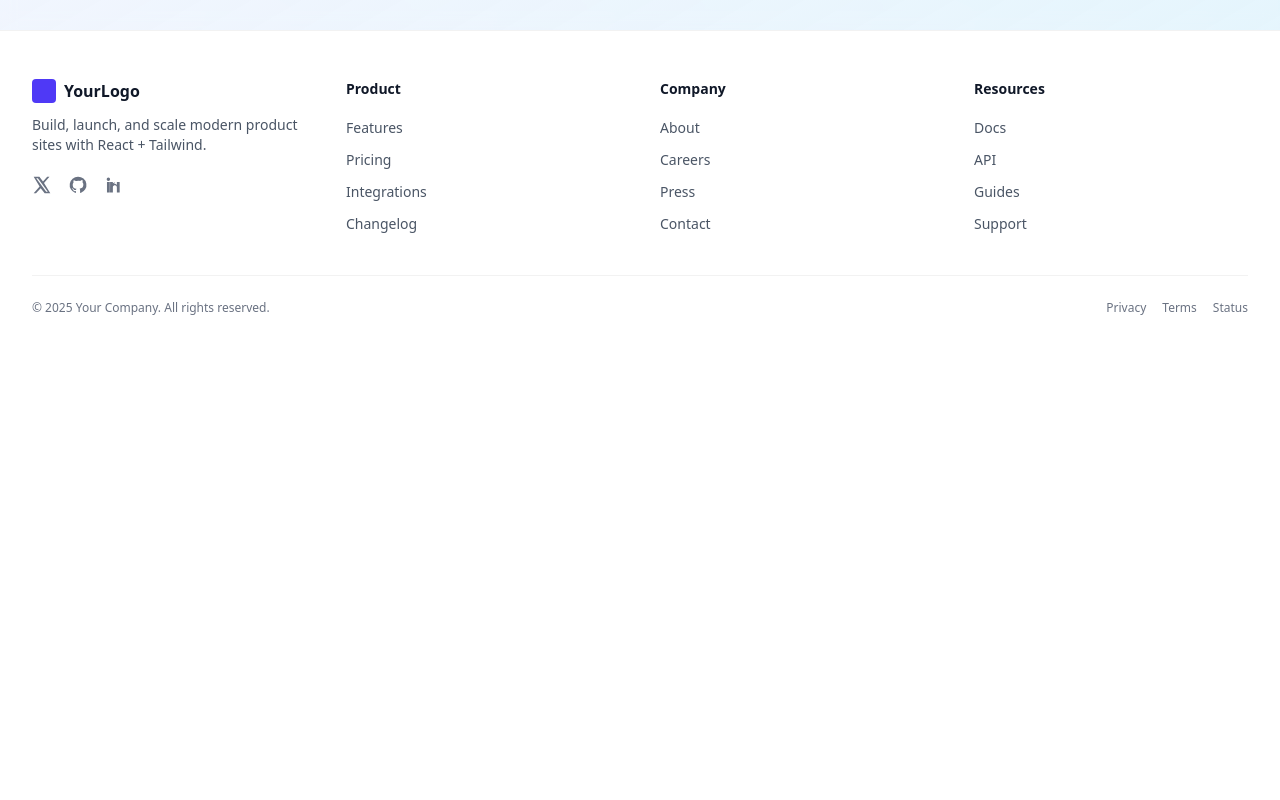
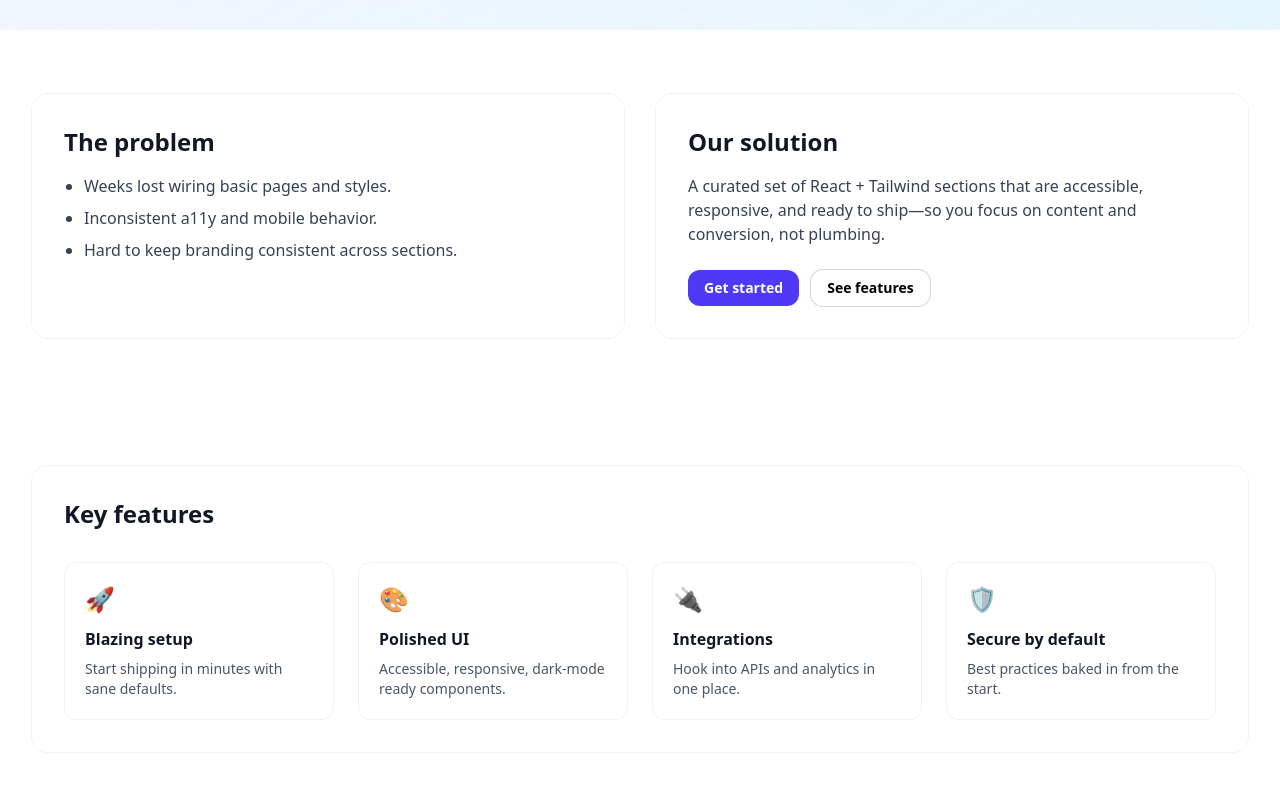
Before and after one commit to JoHeyJo/sling-it-product-site, a React (Vite) app: page / in a window 1280 px wide. Shown: the part 720-1520 px from the top of the page. Before the commit the page ends 1084 px from the top, so only its background shows below. Built offline with nearby package versions, Linux system fonts and the light colour scheme.

Commit message:
creating core conversion sections

```diff
--- a/src/App.tsx
+++ b/src/App.tsx
@@ -1,6 +1,8 @@
 import Hero from "./components/Hero";
 import NavBar from "./components/NavBar";
 import Footer from "./components/Footer";
+import ProblemSolution from "./sections/ProblemSolution";
+import Features from "./sections/Features";
 
 function App() {
   return (
@@ -35,6 +37,8 @@ function App() {
           },
         ]}
       />
+      <ProblemSolution />
+      <Features />
       <Footer />
     </div>
   );
--- /dev/null
+++ b/src/data/content.ts
@@ -0,0 +1,109 @@
+export const features = [
+  {
+    icon: "🚀",
+    title: "Blazing setup",
+    blurb: "Start shipping in minutes with sane defaults.",
+  },
+  {
+    icon: "🎨",
+    title: "Polished UI",
+    blurb: "Accessible, responsive, dark-mode ready components.",
+  },
+  {
+    icon: "🔌",
+    title: "Integrations",
+    blurb: "Hook into APIs and analytics in one place.",
+  },
+  {
+    icon: "🛡️",
+    title: "Secure by default",
+    blurb: "Best practices baked in from the start.",
+  },
+];
+
+export const benefits = [
+  { stat: "10×", label: "Faster launch" },
+  { stat: "99.99%", label: "Uptime target" },
+  { stat: "↓70%", label: "Support load" },
+  { stat: "↑25%", label: "Conversion" },
+];
+
+export const testimonials = [
+  {
+    quote: "We built a launch page in a day and doubled signups.",
+    author: "Sam Rivera",
+    role: "PM, Acme Co.",
+    avatar: "https://i.pravatar.cc/80?img=12",
+  },
+  {
+    quote: "Beautiful defaults and great a11y out of the box.",
+    author: "Dana Hu",
+    role: "Design Lead, Piper",
+    avatar: "https://i.pravatar.cc/80?img=22",
+  },
+];
+
+export const useCases = [
+  {
+    title: "SaaS Marketing",
+    blurb: "Feature pages, pricing, blog, changelog.",
+  },
+  {
+    title: "Developer Tools",
+    blurb: "Docs-first flows, code samples, status.",
+  },
+  { title: "Mobile Apps", blurb: "App store links, walkthroughs, FAQs." },
+];
+
+export const integrations = [
+  { name: "Stripe", logo: "https://dummyimage.com/96x24/000/fff&text=Stripe" },
+  { name: "Vercel", logo: "https://dummyimage.com/96x24/000/fff&text=Vercel" },
+  {
+    name: "Plausible",
+    logo: "https://dummyimage.com/96x24/000/fff&text=Plausible",
+  },
+  {
+    name: "HubSpot",
+    logo: "https://dummyimage.com/96x24/000/fff&text=HubSpot",
+  },
+];
+
+export const faqs = [
+  {
+    q: "Is it production ready?",
+    a: "Yes—fully typed, a11y-friendly, and responsive.",
+  },
+  {
+    q: "Does it support dark mode?",
+    a: "Yep. Class-based dark mode with a toggle.",
+  },
+  {
+    q: "Can I self-host?",
+    a: "Absolutely. Deploy anywhere—Vite builds static assets.",
+  },
+];
+
+export const plans = [
+  {
+    name: "Starter",
+    priceMonthly: "$9",
+    features: ["All core blocks", "Email support"],
+    highlighted: false,
+  },
+  {
+    name: "Pro",
+    priceMonthly: "$29",
+    features: [
+      "Everything in Starter",
+      "A/B testing hooks",
+      "Priority support",
+    ],
+    highlighted: true,
+  },
+  {
+    name: "Team",
+    priceMonthly: "$79",
+    features: ["Everything in Pro", "Team seats", "SLAs"],
+    highlighted: false,
+  },
+];
--- /dev/null
+++ b/src/sections/Features.tsx
@@ -0,0 +1,29 @@
+import { features } from "../data/content";
+
+export default function Features() {
+  return (
+    <section id="features" className="mx-auto max-w-7xl px-6 py-16 lg:px-8">
+      <div className="rounded-2xl bg-white/70 p-8 ring-1 ring-black/5 backdrop-blur-md dark:bg-gray-900/80 dark:ring-white/10">
+        <h2 className="text-2xl font-semibold text-gray-900 dark:text-white">
+          Key features
+        </h2>
+        <div className="mt-8 grid grid-cols-1 gap-6 sm:grid-cols-2 lg:grid-cols-4">
+          {features.map((f) => (
+            <div
+              key={f.title}
+              className="rounded-xl border border-black/5 p-5 dark:border-white/10"
+            >
+              <div className="text-2xl">{f.icon}</div>
+              <h3 className="mt-3 text-base font-semibold text-gray-900 dark:text-white">
+                {f.title}
+              </h3>
+              <p className="mt-2 text-sm text-gray-600 dark:text-gray-400">
+                {f.blurb}
+              </p>
+            </div>
+          ))}
+        </div>
+      </div>
+    </section>
+  );
+}
--- /dev/null
+++ b/src/sections/ProblemSolution.tsx
@@ -0,0 +1,42 @@
+export default function ProblemSolution() {
+  return (
+    <section id="problem" className="mx-auto max-w-7xl px-6 py-16 lg:px-8">
+      <div className="grid gap-8 lg:grid-cols-2">
+        <div className="rounded-2xl bg-white/70 p-8 ring-1 ring-black/5 backdrop-blur-md dark:bg-gray-900/80 dark:ring-white/10">
+          <h2 className="text-2xl font-semibold text-gray-900 dark:text-white">
+            The problem
+          </h2>
+          <ul className="mt-4 list-disc space-y-2 pl-5 text-gray-700 dark:text-gray-300">
+            <li>Weeks lost wiring basic pages and styles.</li>
+            <li>Inconsistent a11y and mobile behavior.</li>
+            <li>Hard to keep branding consistent across sections.</li>
+          </ul>
+        </div>
+        <div className="rounded-2xl bg-white/70 p-8 ring-1 ring-black/5 backdrop-blur-md dark:bg-gray-900/80 dark:ring-white/10">
+          <h3 className="text-2xl font-semibold text-gray-900 dark:text-white">
+            Our solution
+          </h3>
+          <p className="mt-4 text-gray-700 dark:text-gray-300">
+            A curated set of React + Tailwind sections that are accessible,
+            responsive, and ready to ship—so you focus on content and
+            conversion, not plumbing.
+          </p>
+          <div className="mt-6 flex gap-3">
+            <a
+              href="#get-started"
+              className="rounded-xl bg-indigo-600 px-4 py-2 text-sm font-semibold text-white dark:bg-indigo-500"
+            >
+              Get started
+            </a>
+            <a
+              href="#features"
+              className="rounded-xl px-4 py-2 text-sm font-semibold ring-1 ring-gray-300 dark:text-white dark:ring-gray-700/80"
+            >
+              See features
+            </a>
+          </div>
+        </div>
+      </div>
+    </section>
+  );
+}
```
